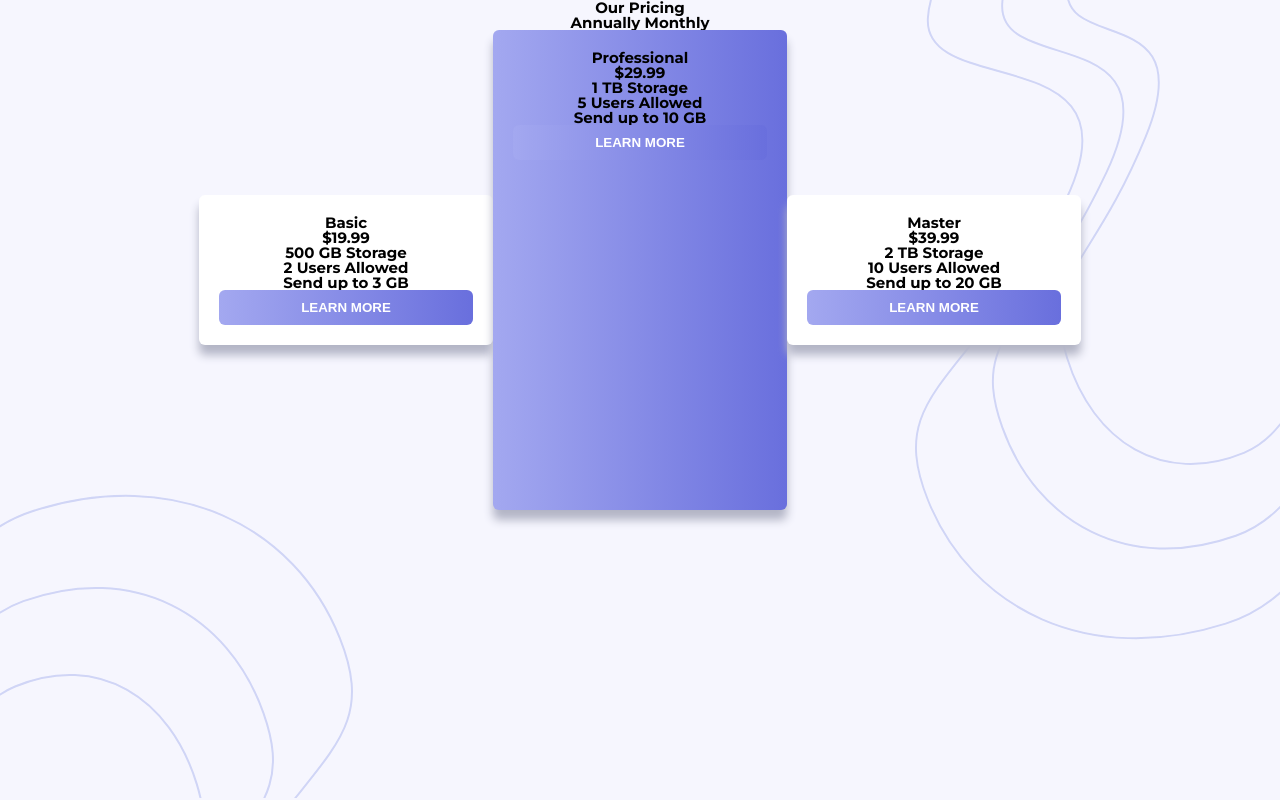
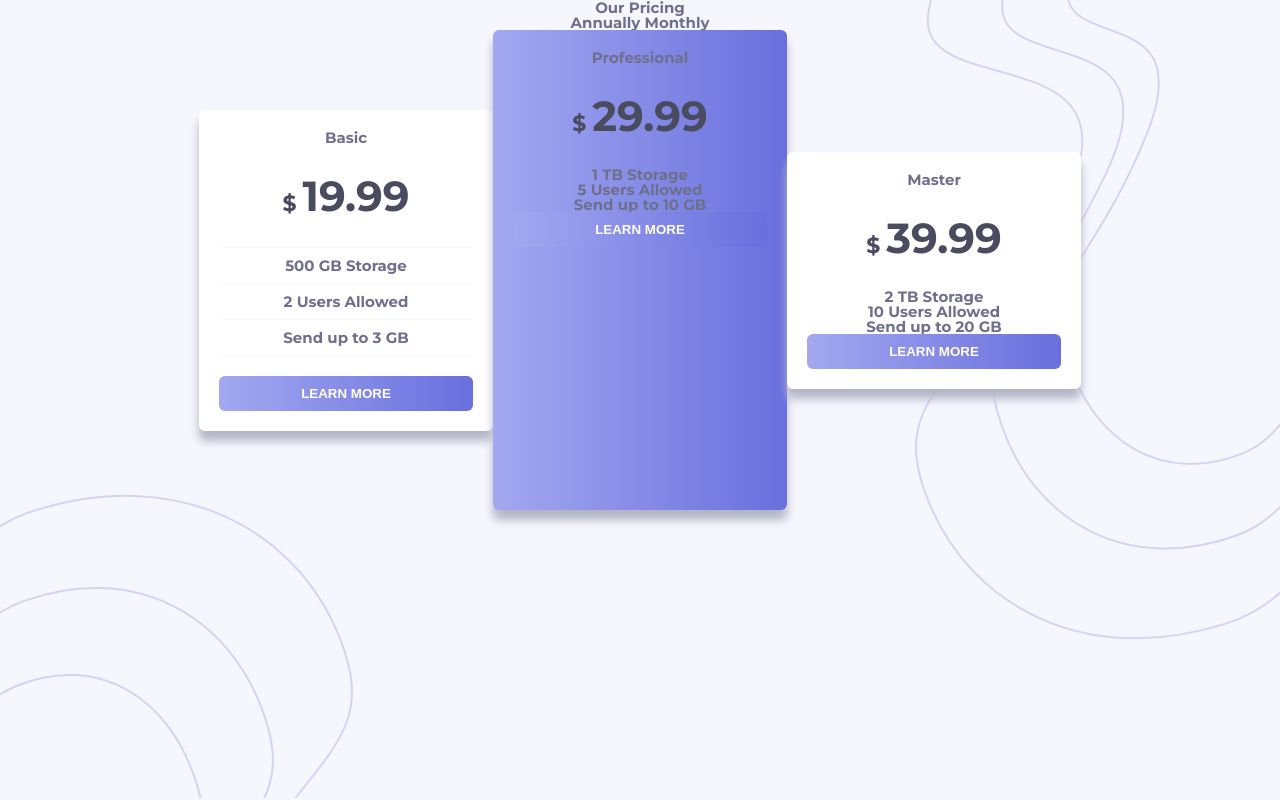
Before and after one commit to CorbicBojana/JS6, a website: page dist/index.html in a window 1280 px wide. Drawn offline with Linux system fonts and the light colour scheme.

Commit message:
add style for list

```diff
--- a/app/scss/main.scss
+++ b/app/scss/main.scss
@@ -13,6 +13,7 @@ html {
   }
 
   body {
+    color: $grayish-blue;
     font-size: 1.5rem;
     font-family: 'Montserrat', sans-serif;
     background-color: $very-light-grayish-blue;
@@ -68,6 +69,19 @@ html {
     left: 0;
   }
 
+  .list {
+    margin-bottom: 2rem;
+
+    .list-item {
+      padding: 1rem;
+      border-top: 0.1rem solid $very-light-grayish-blue;
+
+      &:last-child {
+        border-bottom: 0.1rem solid $very-light-grayish-blue;
+      }
+    }
+  }
+
   .button {
     width: 100%;
     padding: 1rem;
@@ -85,4 +99,20 @@ html {
     }
   }
 
+  h2 {
+    margin-bottom: 3rem;
+    font-size: 2.2rem;
+    color:$dark-grayish-blue;
+
+    span {
+      margin-left: 0.6rem;
+      font-size: 4.2rem;
+    }
+  }
+
+  h4 {
+    font-size: 1.5rem;
+    margin-bottom: 3rem;
+  }
+
   @import "media";
```
Also changed, not shown: dist/css/main.css, dist/css/main.min.css, dist/index.html.
